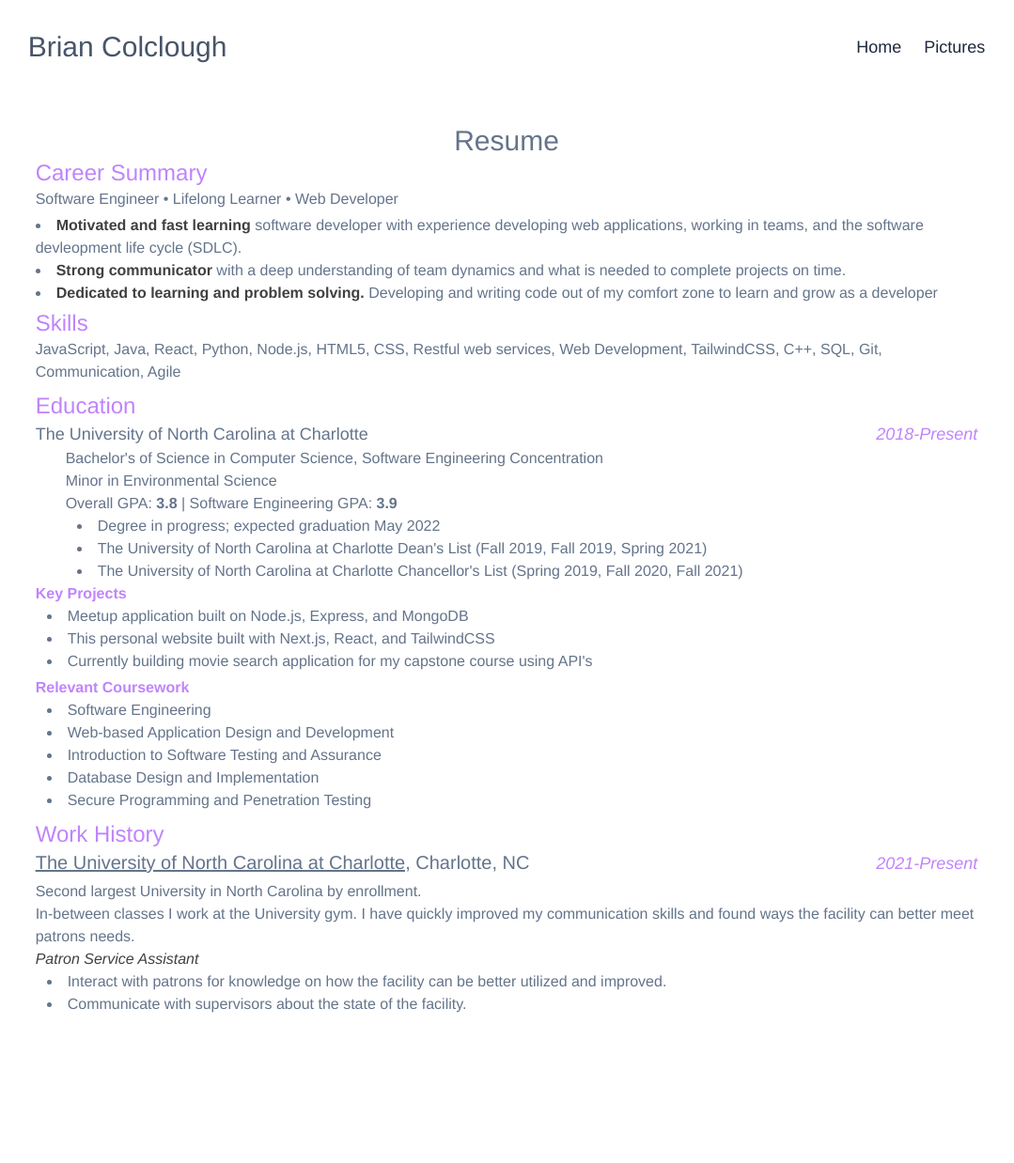
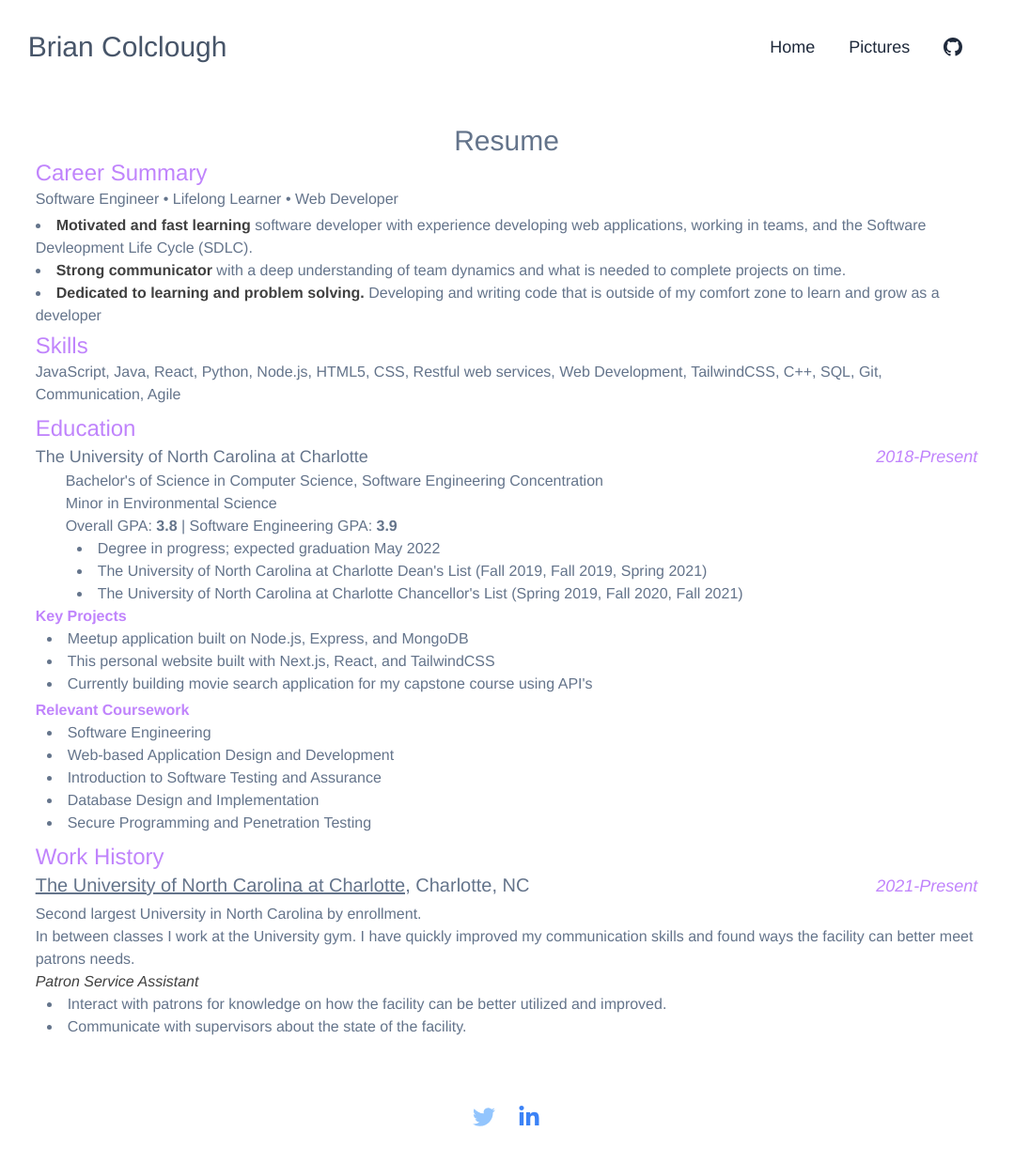
Before and after one commit to BrianColclough/Portfolio, a Next.js app: page / in a window 1280 px wide. Shown: the top 1238 px of the page at 94% size, without its empty margins (101-1180 px from the left). Before the commit the page ends 1113 px from the top, so only its background shows below. Built offline with nearby package versions, Linux system fonts and the light colour scheme.

Commit message:
SVG's in nav and footer

```diff
--- /dev/null
+++ b/components/footer.jsx
@@ -0,0 +1,27 @@
+const Footer = (props) => {
+  return (
+    <div className=" flex flex-row justify-center py-10 gap-6">
+      <a href="https://twitter.com/BrianColclough3">
+        <svg
+          className="w-6 h-6 text-blue-300 fill-current"
+          xmlns="http://www.w3.org/2000/svg"
+          viewBox="0 0 24 24"
+        >
+          <path d="M23.953 4.57a10 10 0 01-2.825.775 4.958 4.958 0 002.163-2.723c-.951.555-2.005.959-3.127 1.184a4.92 4.92 0 00-8.384 4.482C7.69 8.095 4.067 6.13 1.64 3.162a4.822 4.822 0 00-.666 2.475c0 1.71.87 3.213 2.188 4.096a4.904 4.904 0 01-2.228-.616v.06a4.923 4.923 0 003.946 4.827 4.996 4.996 0 01-2.212.085 4.936 4.936 0 004.604 3.417 9.867 9.867 0 01-6.102 2.105c-.39 0-.779-.023-1.17-.067a13.995 13.995 0 007.557 2.209c9.053 0 13.998-7.496 13.998-13.985 0-.21 0-.42-.015-.63A9.935 9.935 0 0024 4.59z" />
+        </svg>
+      </a>
+
+      <a href="https://www.linkedin.com/in/brian-colclough/">
+        <svg
+          className="w-6 h-6 text-blue-500 fill-current"
+          xmlns="http://www.w3.org/2000/svg"
+          viewBox="0 0 448 512"
+        >
+          <path d="M100.28 448H7.4V148.9h92.88zM53.79 108.1C24.09 108.1 0 83.5 0 53.8a53.79 53.79 0 0 1 107.58 0c0 29.7-24.1 54.3-53.79 54.3zM447.9 448h-92.68V302.4c0-34.7-.7-79.2-48.29-79.2-48.29 0-55.69 37.7-55.69 76.7V448h-92.78V148.9h89.08v40.8h1.3c12.4-23.5 42.69-48.3 87.88-48.3 94 0 111.28 61.9 111.28 142.3V448z"></path>
+        </svg>
+      </a>
+    </div>
+  );
+};
+
+export default Footer;
--- /dev/null
+++ b/components/layout.jsx
@@ -0,0 +1,14 @@
+import Footer from "./footer";
+import Header from "./title";
+
+const Layout = (props) => {
+  return (
+    <>
+      <Header />
+      {props.children}
+      <Footer />
+    </>
+  );
+};
+
+export default Layout;
--- a/components/nav.jsx
+++ b/components/nav.jsx
@@ -3,13 +3,23 @@ import Link from "next/link";
 const Nav = (props) => {
   return (
     <>
-      <div className="font-sans text-lg text-slate-800 flex flex-row justify-center items-center ">
+      <div className="font-sans text-lg text-slate-800 flex flex-row justify-center items-center gap-3">
         <Link href="/">
           <a className="hover:text-purple-300 px-6">Home</a>
         </Link>
         <Link href="/pictures">
           <a className="hover:text-purple-300">Pictures</a>
         </Link>
+        <a href="https://github.com/BrianColclough/Portfolio">
+          <svg
+            className="h-5 px-6"
+            viewBox="0 0 16 16"
+            fill="currentColor"
+            aria-hidden="true"
+          >
+            <path d="M8 0C3.58 0 0 3.58 0 8c0 3.54 2.29 6.53 5.47 7.59.4.07.55-.17.55-.38 0-.19-.01-.82-.01-1.49-2.01.37-2.53-.49-2.69-.94-.09-.23-.48-.94-.82-1.13-.28-.15-.68-.52-.01-.53.63-.01 1.08.58 1.23.82.72 1.21 1.87.87 2.33.66.07-.52.28-.87.51-1.07-1.78-.2-3.64-.89-3.64-3.95 0-.87.31-1.59.82-2.15-.08-.2-.36-1.02.08-2.12 0 0 .67-.21 2.2.82.64-.18 1.32-.27 2-.27.68 0 1.36.09 2 .27 1.53-1.04 2.2-.82 2.2-.82.44 1.1.16 1.92.08 2.12.51.56.82 1.27.82 2.15 0 3.07-1.87 3.75-3.65 3.95.29.25.54.73.54 1.48 0 1.07-.01 1.93-.01 2.2 0 .21.15.46.55.38A8.013 8.013 0 0016 8c0-4.42-3.58-8-8-8z"></path>
+          </svg>
+        </a>
       </div>
     </>
   );
--- a/components/resume.jsx
+++ b/components/resume.jsx
@@ -19,7 +19,7 @@ const Resume = (props) => {
               <li>
                 <b className="text-neutral-700">Motivated and fast learning</b>{" "}
                 software developer with experience developing web applications,
-                working in teams, and the software devleopment life cycle
+                working in teams, and the Software Devleopment Life Cycle
                 (SDLC).
               </li>
               <li>
@@ -31,8 +31,8 @@ const Resume = (props) => {
                 <b className="text-neutral-700">
                   Dedicated to learning and problem solving.
                 </b>{" "}
-                Developing and writing code out of my comfort zone to learn and
-                grow as a developer
+                Developing and writing code that is outside of my comfort zone
+                to learn and grow as a developer
               </li>
             </ul>
           </div>
@@ -139,7 +139,7 @@ const Resume = (props) => {
             <div className="pt-1">
               Second largest University in North Carolina by enrollment.
               <p>
-                In-between classes I work at the University gym. I have quickly
+                In between classes I work at the University gym. I have quickly
                 improved my communication skills and found ways the facility can
                 better meet patrons needs.
               </p>
--- a/pages/index.js
+++ b/pages/index.js
@@ -1,5 +1,7 @@
 import Head from "next/head";
 import Image from "next/image";
+import Footer from "../components/footer";
+import Layout from "../components/layout";
 import Nav from "../components/nav";
 import Resume from "../components/resume";
 import Header from "../components/title";
@@ -9,7 +11,10 @@ export default function Home() {
     <>
       <Head>
         <title>Brian Colclough</title>
-        <meta name="description" content="Generated by create next app" />
+        <meta
+          name="description"
+          content="Personal website and portfolio for Brian Colclough"
+        />
         <link
           rel="icon"
           type="image/png"
@@ -31,8 +36,12 @@ export default function Home() {
         <link rel="mask-icon" href="/safari-pinned-tab.svg" color="#5bbad5" />
         <meta name="theme-color" content="#ffffff" />
       </Head>
-      <Header />
+      {/* <Header />
       <Resume />
+      <Footer /> */}
+      <Layout>
+        <Resume />
+      </Layout>
     </>
   );
 }
--- a/pages/pictures.js
+++ b/pages/pictures.js
@@ -1,4 +1,5 @@
 import Head from "next/head";
+import Layout from "../components/layout";
 import PictureViewer from "../components/pictureViewer";
 import Header from "../components/title";
 
@@ -13,8 +14,9 @@ export default function Home() {
         />
         <link rel="icon" href="/favicon.ico" />
       </Head>
-      <Header />
-      <PictureViewer />
+      <Layout>
+        <PictureViewer />
+      </Layout>
     </div>
   );
 }
```
